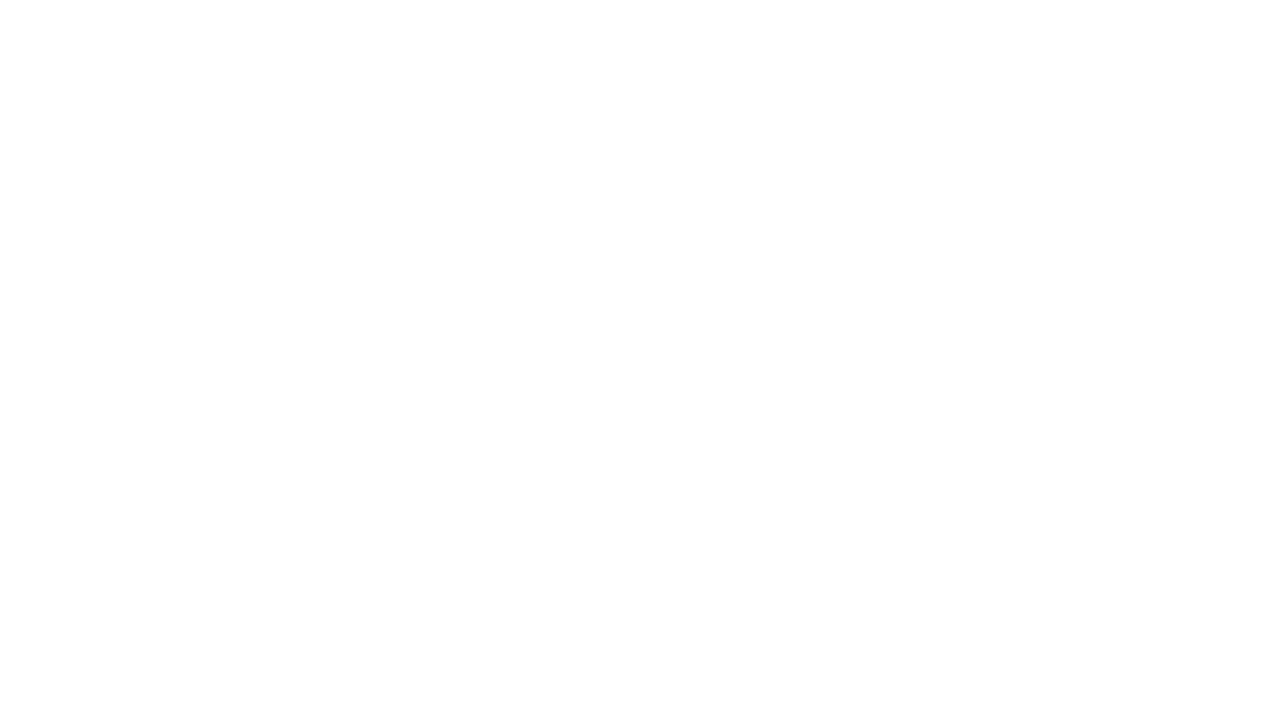
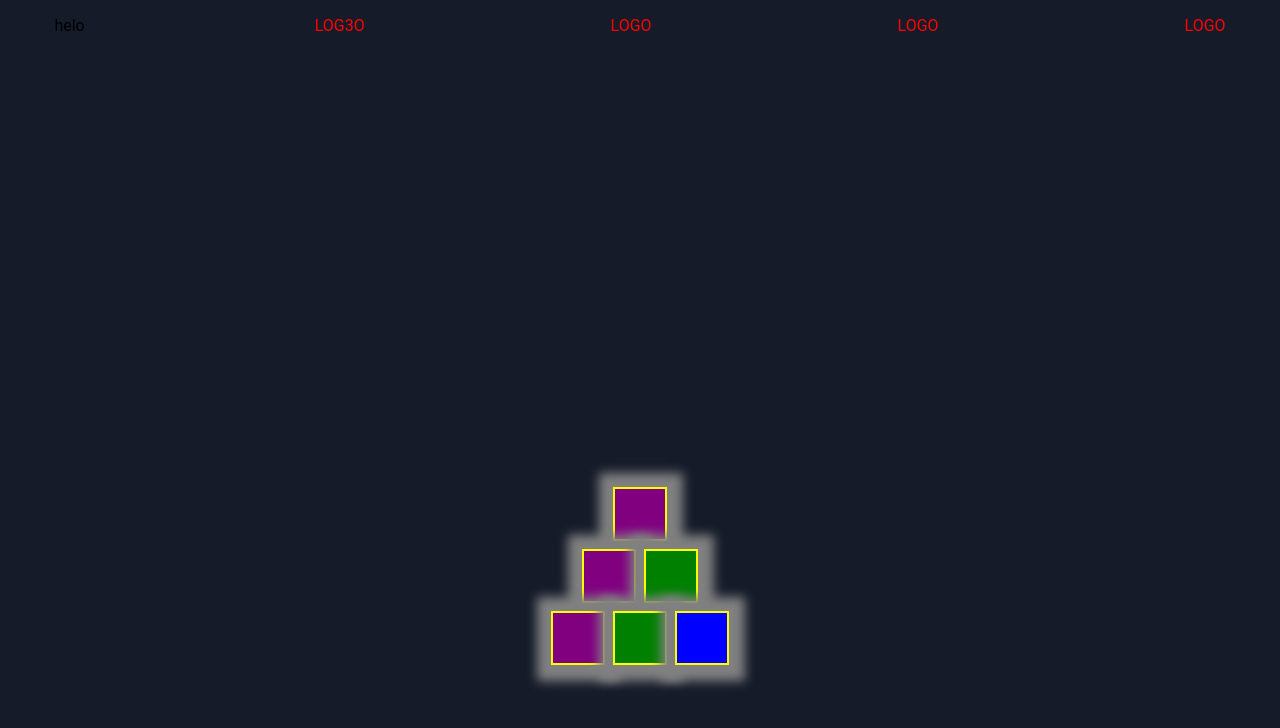
Before and after one commit to Deenko/Frontend-Web-Development, a plain HTML site: page index.html in a window 1280 px wide. Drawn offline with Linux system fonts and the light colour scheme.

Commit message:
Adding very important features

```diff
--- a/index.html
+++ b/index.html
@@ -1,11 +1,39 @@
 <!DOCTYPE html>
 <html lang="en">
+
 <head>
     <meta charset="UTF-8">
     <meta name="viewport" content="width=device-width, initial-scale=1.0">
-    <title>Document</title>
+    <title>Fancy button!</title>
+    <link rel="stylesheet" href="style.css">
 </head>
+
 <body>
 
+     <div class="navbar">
+        <div class="logo"> helo</div>
+        <a>LOG3O</a>
+        <a>LOGO</a>
+        <a>LOGO</a>
+        <a>LOGO</a>
+     </div>
+
+     <div class="blockHolder">
+        <div class="firstRow">
+            <div class="block"></div>
+        </div>
+
+        <div class="secondRow">
+        <div class="block"></div>
+        <div class="block"></div>
+         </div>
+         <div class="thirdRow">
+        <div class="block"></div>
+        <div class="block"></div>
+        <div class="block"></div>
+    </div>
+     </div>
+
 </body>
+
 </html>
--- a/style.css
+++ b/style.css
@@ -1,86 +1,94 @@
-.header {
-    box-sizing: border-box;
-    margin: 0;
-    padding: 0;
-    position: sticky;
-    background: black;
-    top: 0;
-    left: 0;
-    width: 100%;
-    padding: 25px 100px;
-    display: flex;
-    height: 60px;
-    justify-content: space-between;
-    align-items: center;
-    z-index: 100;
+body {
+    margin: 1em 3%;
+    font-family: 'Roboto', sans-serif;
+    background-color: #151b29;
 }
 
-body {
-    margin: 0;
-    font-family: -apple-system, BlinkMacSystemFont, "Segoe UI", Roboto, "Helvetica Neue", Arial, "Noto Sans", sans-serif, "Apple Color Emoji", "Segoe UI Emoji", "Segoe UI Symbol", "Noto Color Emoji";
-    font-size: 1rem;
-    font-weight: 400;
-    line-height: 1.5;
-    color: #212529;
+.navbar {
 
+    position: sticky;
+    width: 100%;
+    height: 100%;
+    display: flex;
+    background-color: transparent;
 }
 
-
-
-.searchBar {
-    margin-left: 25%;
+.navbar a{
+    flex-wrap: wrap;
+    margin-left: auto;
+    margin-right: 1em;
+    color: red;
+}
+.navbar a:hover{
+    scale: 130%;
+    display: flex;
+    flex-wrap: wrap;
+    margin-left: auto;
+    margin-right: 1em;
+    color: red;
 }
 
-
-.homePageHello {
-    width: 100%;
-    position: fixed;
-    opacity: 55%;
+.logo{
     display: flex;
-    background-color: red;
-    background-image: url(https://car-images.bauersecure.com/wp-images/164826/best_electric_luxury_car_bmw_i7.jpg);
-    height: 100%;
-    justify-content: center;
+    margin-left: 1em;
+    justify-content: flex-end;
+}
+.firstRow{
+    margin: auto;
+    display: flex;
 }
 
-.h1header {
-    font-family: system-ui, -apple-system, BlinkMacSystemFont, 'Segoe UI', Roboto, Oxygen, Ubuntu, Cantarell, 'Open Sans', 'Helvetica Neue', sans-serif;
-    margin-top: 1%;
-    opacity: 100% !important;
-    font-size: 50px;
-    text-transform: uppercase;
-    text-align: center;
+.secondRow{
+
+    margin: auto;
+    display: flex;
 }
 
+.thirdRow{
 
-.container {
-    width: 100%;
+    margin: auto;
+    display: flex;
+}
+.blockHolder{
+    margin-top: 25em;
+    padding: 3em;
+    display: flex;
+    flex-direction: column;
+    align-items: flex-end;
+}
 
-    margin-right: auto;
-    margin-left: auto;
+.block{
+    box-shadow: 1px 1px 10px 15px grey;
+    border: yellow;
+    border-width: 2px;
+    border-style: solid;
+    margin: 0.25em;
+    height: 50px;
+    width: 50px;
     background-color: red;
 }
 
+.block:hover{
+    transition: border-radius 0.5s;
+    border-radius: 50px;
+    scale:350%;
+}
+.block:nth-of-type(1){
+    background-color: purple;
+}
+.block:nth-of-type(2){
 
-.navbar a {
-    font-size: 18px;
-    position: relative;
-    color: white;
-    font-weight: 35;
-    text-decoration: none;
-    margin-left: 40px;
-    text-transform: uppercase;
+    background-color: green;
 }
-
-.navbar a:hover {
-    font-size: 25px;
-    font-weight: 350;
-    text-decoration: underline;
-    text-transform: uppercase;
+.block:nth-of-type(3){
+    background-color: blue;
 }
-
-.logo {
-    font-size: 45px;
-    text-decoration: none;
-    text-transform: uppercase;
+.block:nth-of-type(4){
+    background-color: yellow;
 }
+.block:nth-of-type(5){
+    background-color: orange;
+}
+.block:nth-of-type(6){
+    background-color: violet;
+}
```
